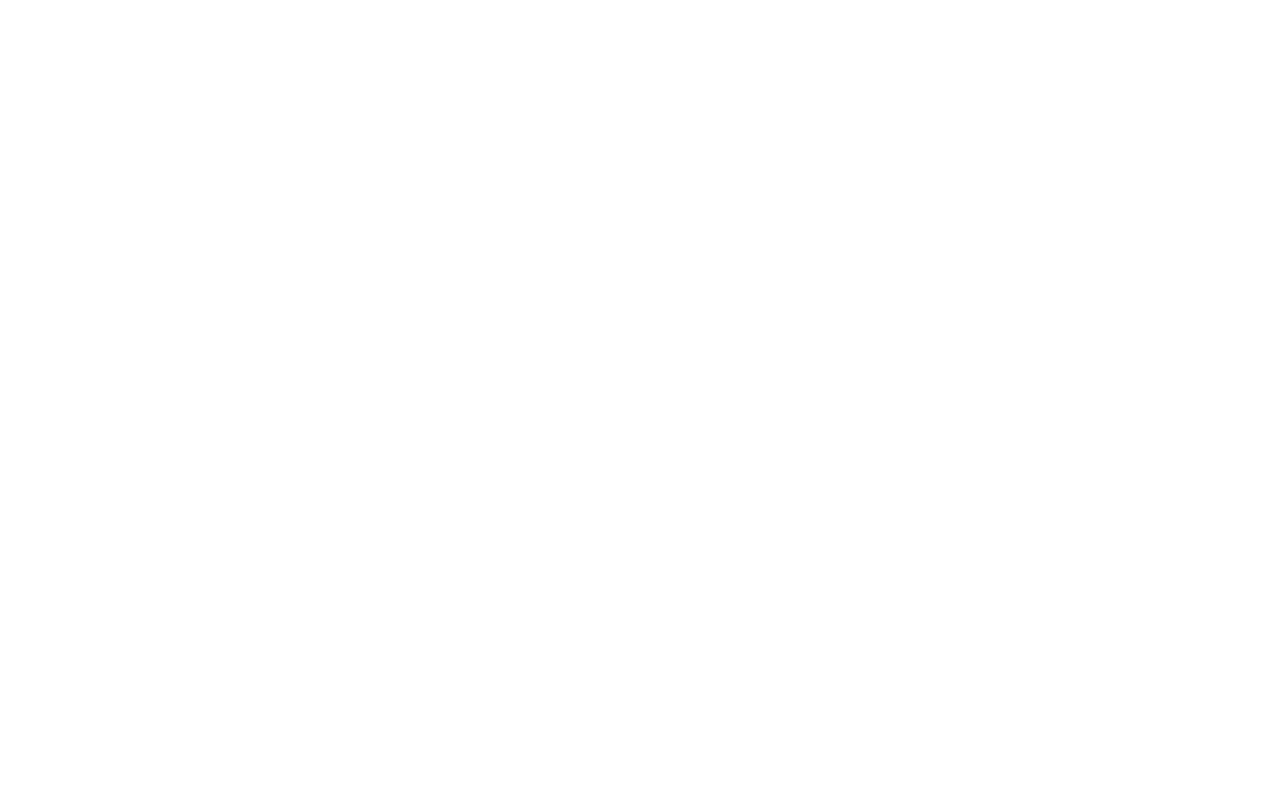
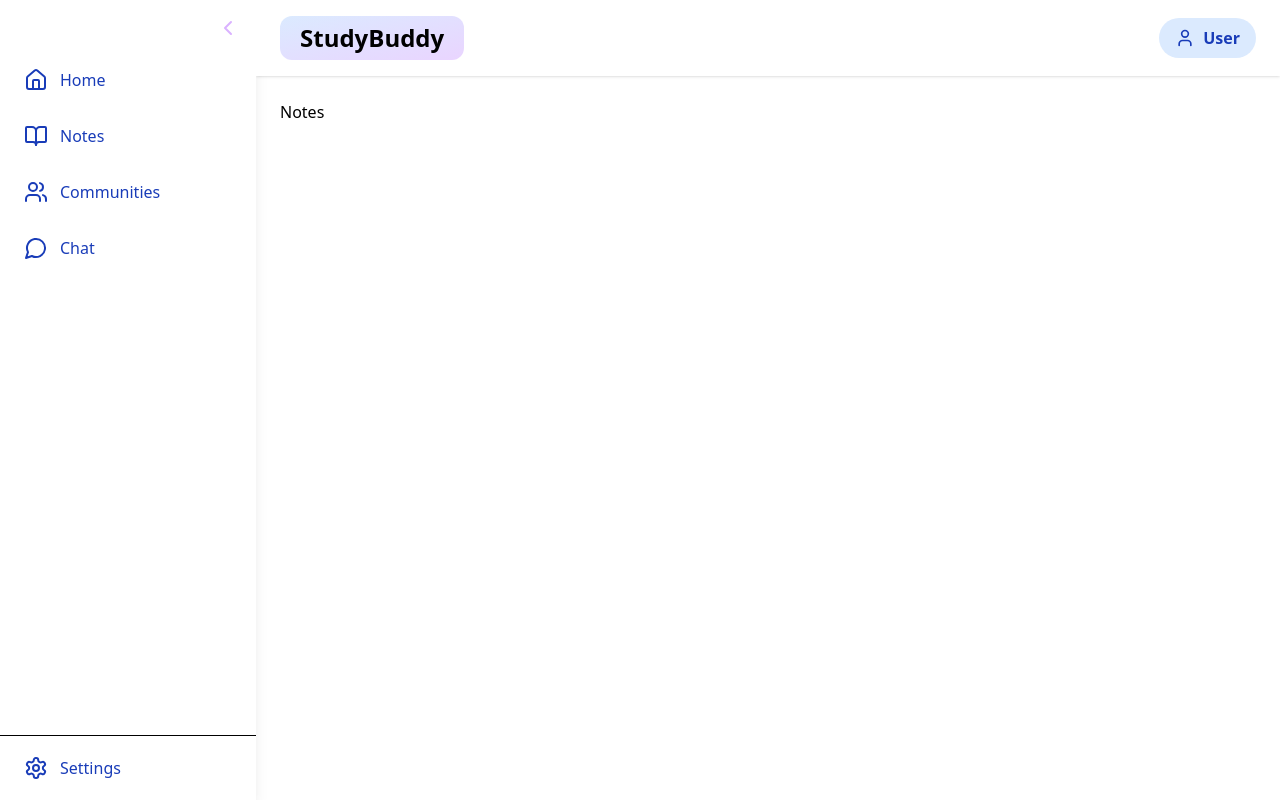
Before and after one commit to SayidMushtaQ/StudyBuddy, a React (Vite) app in the folder client/: page /student/notes in a window 1280 px wide. Before the commit this address had no page. Built offline with nearby package versions, Linux system fonts and the light colour scheme.

Commit message:
working on dashboard

```diff
--- a/client/src/App.jsx
+++ b/client/src/App.jsx
@@ -2,6 +2,7 @@
 import { BrowserRouter, Routes, Route } from "react-router-dom";
 import Student from './pages/student'
 import DashboardLayout from './layouts/Dashboard'
+import Notes from "./pages/student/notes";
 
 function App() {
   return (
@@ -9,6 +10,7 @@
       <Routes>
         <Route path="/student" element={<DashboardLayout/>}>
           <Route index element={<Student />} />
+          <Route path="/student/notes" element={<Notes />} />
         </Route>
         <Route path="/" element={<LandingPage />} />
       </Routes>
--- /dev/null
+++ b/client/src/pages/student/notes.jsx
@@ -0,0 +1,7 @@
+import React from 'react'
+
+export default function Notes() {
+  return (
+    <div>Notes</div>
+  )
+}
```
